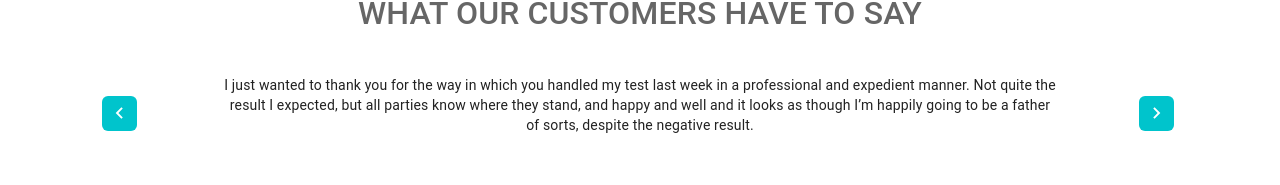
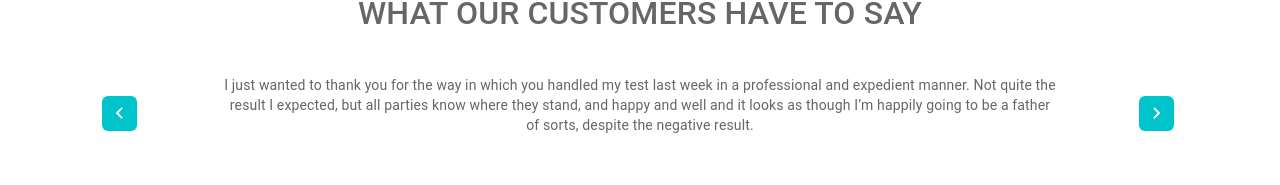
Before and after one commit to aliraza-prism/eurofins-frontend, a Next.js app: page / in a window 1280 px wide. Shown: the part 1597-1782 px from the top of the page. Built offline with nearby package versions, Linux system fonts and the light colour scheme; no server answers.

Commit message:
fixed slider text color

```diff
--- a/Sections/TestingSpecialist/TestingSpecialist.module.scss
+++ b/Sections/TestingSpecialist/TestingSpecialist.module.scss
@@ -21,6 +21,9 @@
     justify-content: center;
     align-items: center;
     width: 65%;
+    p{
+      color: $text-secondary;
+    }
     @media #{$sm} {
       text-align: justify;
     }
```
